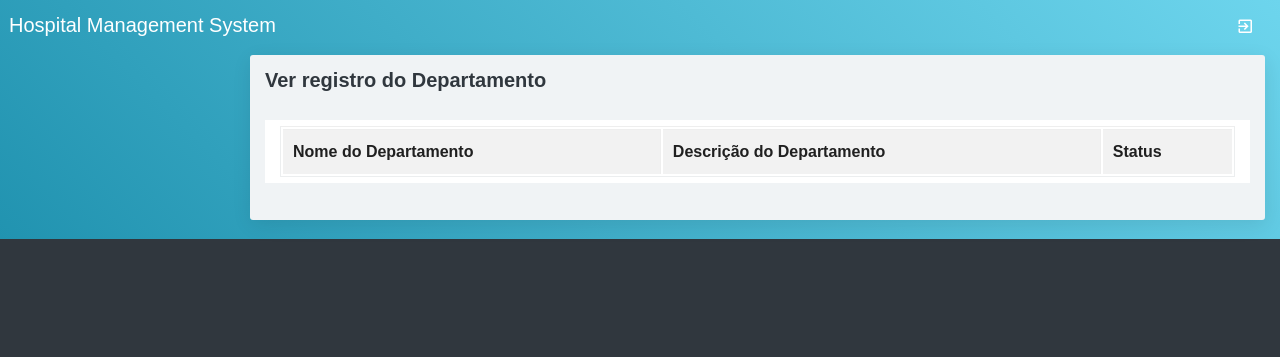
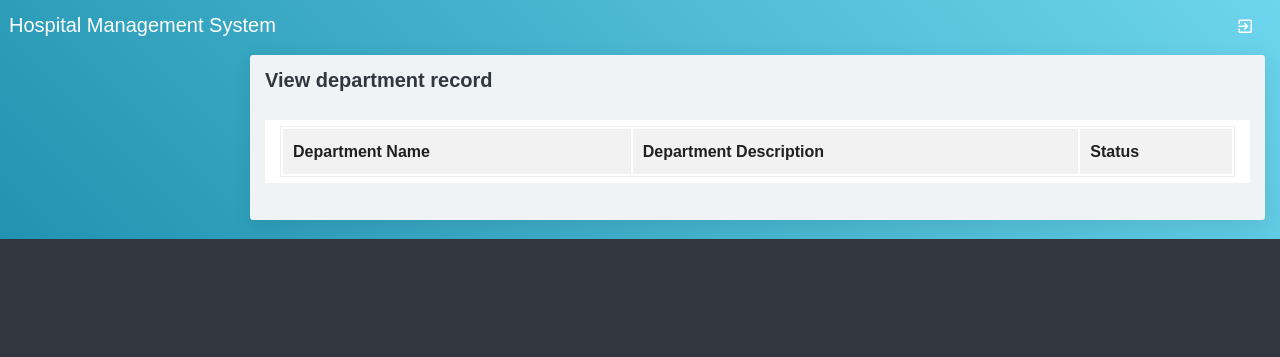
Before and after one commit to gpdax/HMS, a PHP site: page /Viewdepartment.php in a window 1280 px wide. Shown: the top 357 px of the page. Run offline with PHP 8.4, Linux system fonts and the light colour scheme; data that the repository does not hold is empty; a stand-in replaces the project's code that opens the database connection; some libraries are stand-ins or nearby versions.

Commit message:
Update Viewdepartment.php

```diff
--- a/Viewdepartment.php
+++ b/Viewdepartment.php
@@ -21,7 +21,7 @@ if(isset($_GET[delid]))
 
 <div class="container-fluid">
   <div class="block-header">
-    <h2>Ver registro do Departamento</h2>
+    <h2>View department record</h2>
 
   </div>
   <div class="card">
@@ -30,14 +30,14 @@ if(isset($_GET[delid]))
      <table class="table table-bordered table-striped table-hover js-basic-example dataTable">
       <tbody>
         <tr>
-          <td><strong>Nome do Departamento</strong></td>
-          <td><strong>Descrição do Departamento</strong></td>
+          <td><strong>Department Name</strong></td>
+          <td><strong>Department Description</strong></td>
           <td><strong>Status</strong></td>
           <?php
           if(isset($_SESSION[adminid]))
           {
             ?>
-            <td><strong>Ação</strong></td>
+            <td><strong>Action</strong></td>
             <?php
           }
           ?>
```
